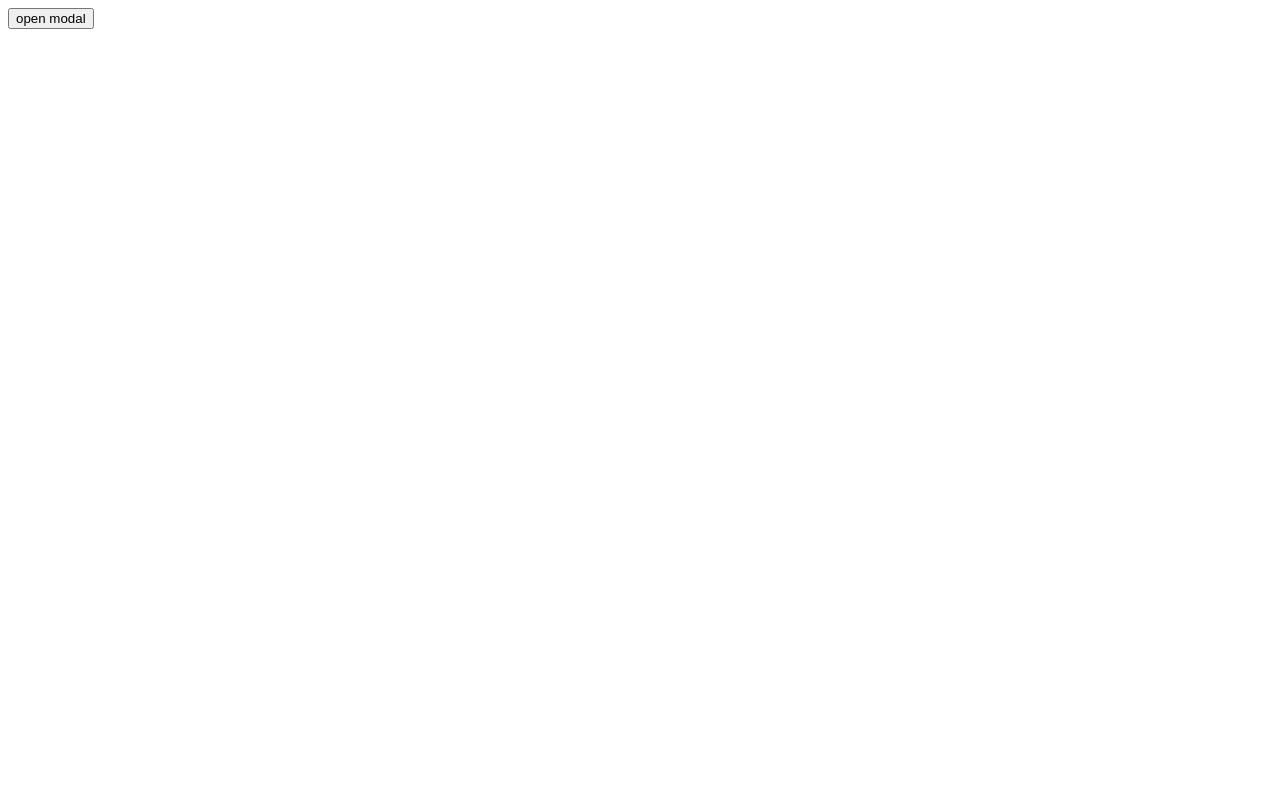
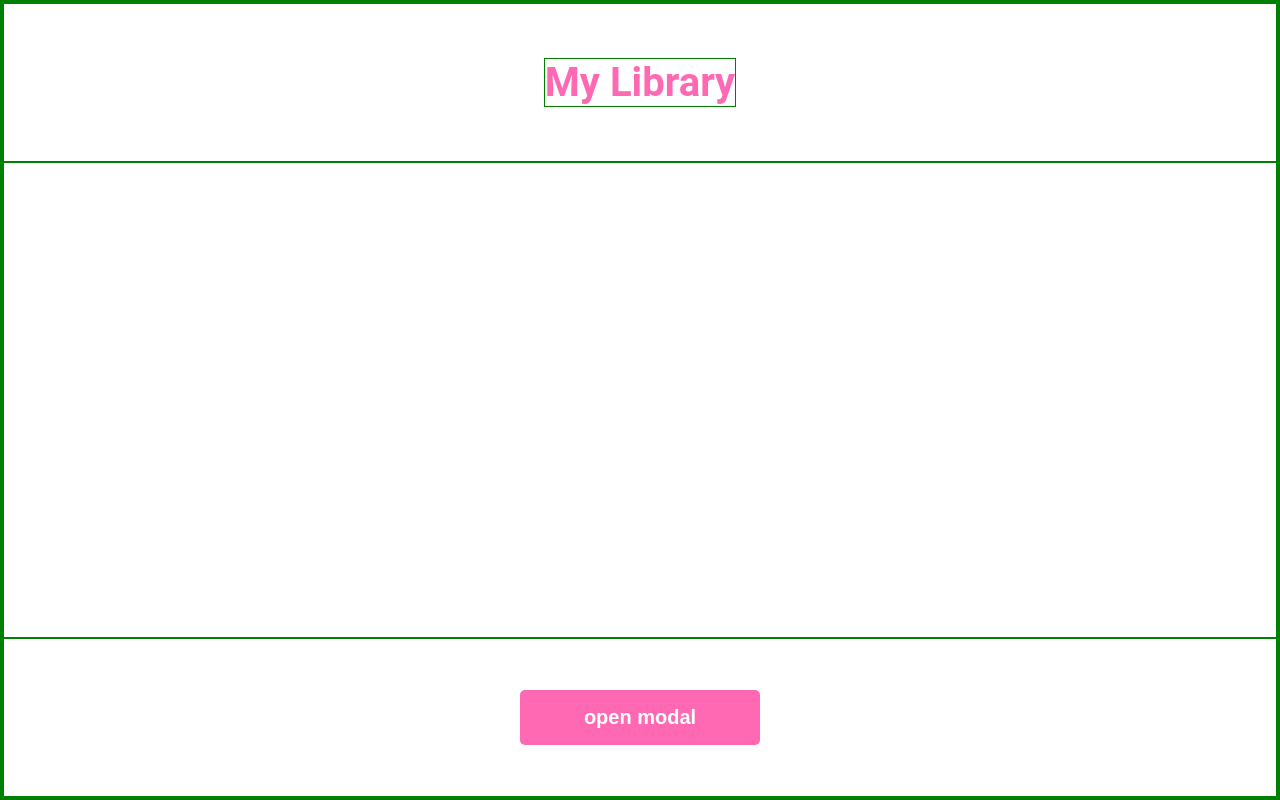
Before and after one commit to 4whatspc3/Project-Library, a plain HTML site: page index.html in a window 1280 px wide. Drawn offline with Linux system fonts and the light colour scheme.

Commit message:
Create a CSS file and start to style the app
Combine grid and flexbox to adjust positioning
of the elements.

Add a title. Use a hot pink color for the button
and title.

Place the button in the bottom section.

```diff
--- a/index.html
+++ b/index.html
@@ -5,11 +5,18 @@
     <meta name="viewport" content="width=device-width, initial-scale=1.0">
     <title>Project-Library </title>
 
+    <link rel="stylesheet" href="./style.css">
     <script src="./script.js" defer></script>
 </head>
 <body>
     <div class="container">
-        <button class="button open-button">open modal</button>
+        <div class="logo-title">
+            <p>My Library</p>
+        </div>
+
+        <div class="open-modal">
+            <button class="button open-button">open modal</button>
+        </div>
 
         <dialog class="modal" id="modal">
             <form class="form" method="dialog" autocomplete="off">
--- /dev/null
+++ b/style.css
@@ -0,0 +1,62 @@
+* {
+    box-sizing: border-box;
+    padding: 0;
+    margin: 0;
+    border: 1px solid green;
+}
+
+@import url('https://fonts.googleapis.com/css2?family=Roboto:ital,wght@0,100;0,300;0,400;0,500;0,700;0,900;1,100;1,300;1,400;1,500;1,700;1,900&display=swap');
+
+html,
+body {
+    height: 100%;
+    font-family: 'Roboto', system-ui, "Segoe UI", Helvetica, Arial, sans-serif, "Apple Color Emoji", "Segoe UI Emoji", "Segoe UI Symbol";;
+}
+
+.container {
+    height: 100%;
+    display: grid;
+    grid-template-rows:  1fr 3fr 1fr;
+}
+
+.logo-title {
+    grid-row: 1/ 2;
+    display: flex;
+    justify-content: center;
+    align-items: center;
+}
+
+.logo-title > p {
+    font-size: 40px;
+    font-weight: bold;
+    color: #FF69B4;
+}
+
+.open-modal {
+    grid-row: 3 / 4;
+    display: flex;
+    justify-content: center;
+    align-items: center;
+}
+
+.button.open-button {
+    padding: 16px 64px;
+    text-align: center;
+    font-size: 20px;
+    font-weight: bold;
+    color: #ffffff;
+    background-color: #FF69B4;
+    border: none;
+    border-radius: 5px;
+}
+
+.modal {
+   position: absolute;
+   top: 50%;
+   left: 50%;
+   transform: translate(-50%, -50%);
+}
+
+.content {
+    grid-row: 2 / 3;
+}
```
